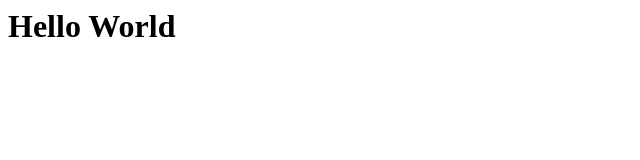
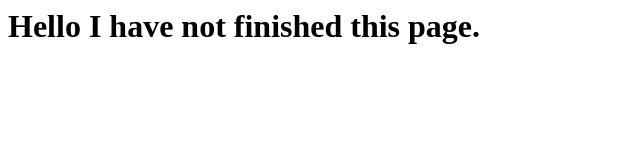
Before and after one commit to busybex/busybex.github.io, a plain HTML site: page index.html in a window 1280 px wide. Shown: the whole page, without its empty margins (0-640 px from the left). Drawn offline with Linux system fonts and the light colour scheme.

Commit message:
Update index.html

```diff
--- a/index.html
+++ b/index.html
@@ -6,6 +6,6 @@
   <title>Document</title>
 </head>
 <body>
-  <h1>Hello World</h1>
+  <h1>Hello I have not finished this page.</h1>
 </body>
 </html>
```
